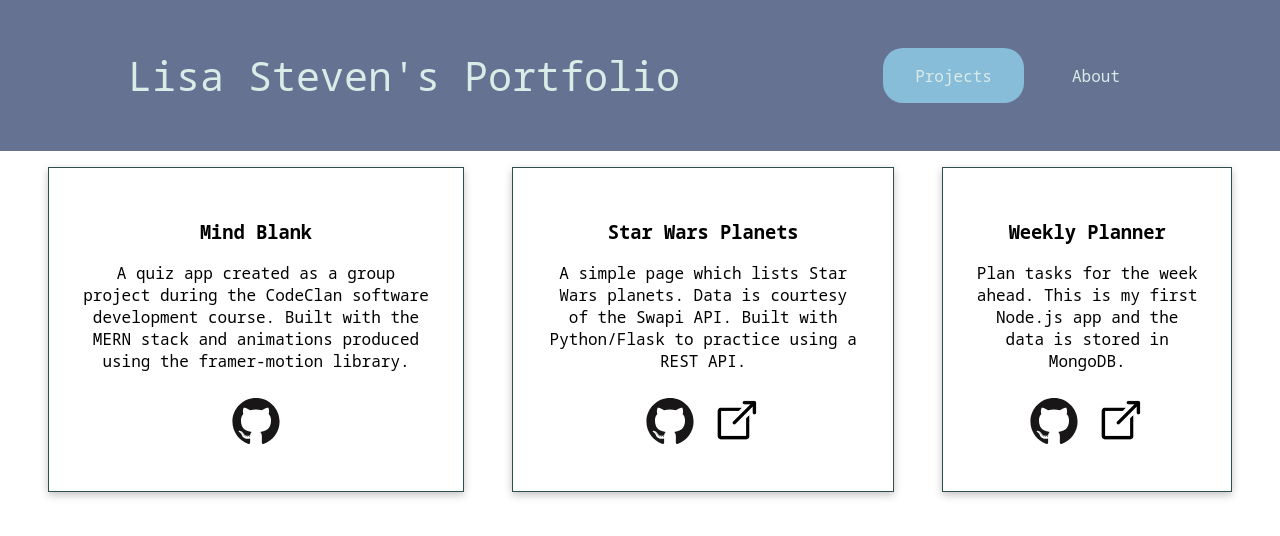
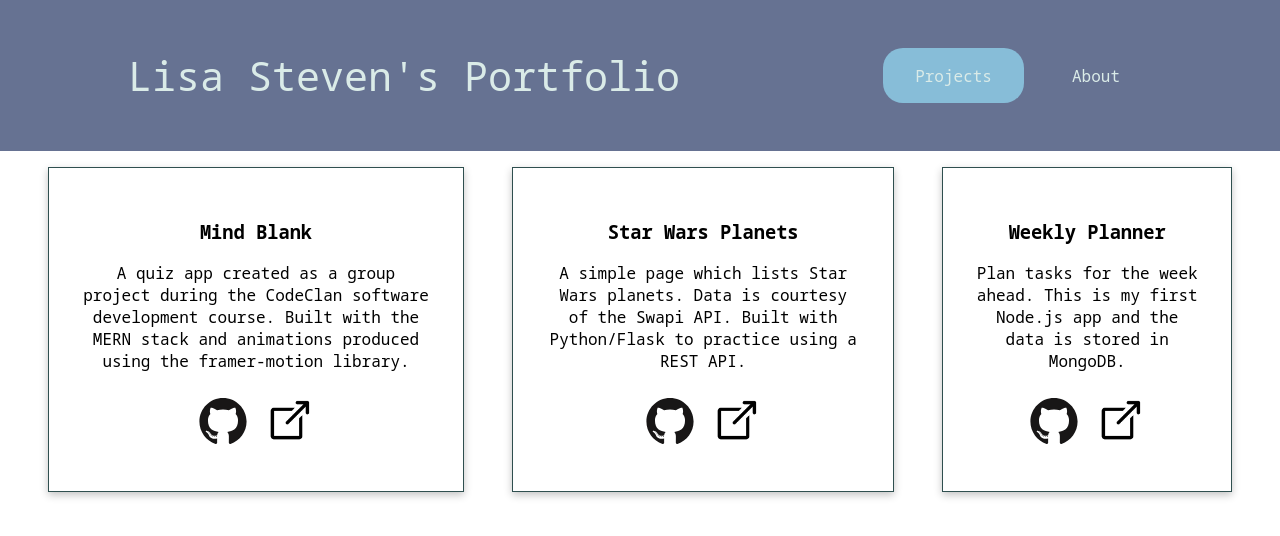
Before and after one commit to LisaS7/portfolio-home, a React (Create React App) app in the folder react-home/: page /projects in a window 1280 px wide. Shown: the top 536 px of the page. Built offline with nearby package versions, Linux system fonts and the light colour scheme.

Commit message:
Added page for mindblank app, installed react-youtube

```diff
--- a/react-home/package.json
+++ b/react-home/package.json
@@ -10,6 +10,7 @@
     "react-dom": "^18.2.0",
     "react-router-dom": "^6.4.1",
     "react-scripts": "^5.0.1",
+    "react-youtube": "^10.1.0",
     "styled-components": "^5.3.9",
     "web-vitals": "^2.1.4"
   },
--- a/react-home/src/App.js
+++ b/react-home/src/App.js
@@ -2,6 +2,7 @@ import React from "react";
 import Navbar from "./components/navbar";
 import Home from "./pages/Home";
 import Projects from "./pages/Projects";
+import MindBlank from "./pages/Projects/MindBlank";
 import About from "./pages/About";
 import { Routes, Route } from "react-router-dom";
 import styled from "styled-components";
@@ -19,6 +20,7 @@ function App() {
         <Routes>
           <Route path="/" element={<Home />} />
           <Route path="/projects" element={<Projects />} />
+          <Route path="/projects/mind-blank" element={<MindBlank />} />
           <Route path="/about" element={<About />} />
         </Routes>
       </Container>
--- a/react-home/src/components/Project.jsx
+++ b/react-home/src/components/Project.jsx
@@ -1,3 +1,4 @@
+import { Link } from "react-router-dom";
 import styled from "styled-components";
 
 export const ProjectCard = styled.div`
@@ -30,3 +31,11 @@ export function ExternalLink({ appName }) {
     </a>
   );
 }
+
+export function InternalLink({ appName }) {
+  return (
+    <Link to={appName}>
+      <img className="logo" src="./external-link.png" alt="view project" />
+    </Link>
+  );
+}
--- a/react-home/src/pages/Projects.jsx
+++ b/react-home/src/pages/Projects.jsx
@@ -1,6 +1,11 @@
 import React from "react";
 import { CardContainer } from "../containers/CardContainer";
-import { GitHub, ExternalLink, ProjectCard } from "../components/Project";
+import {
+  GitHub,
+  ExternalLink,
+  InternalLink,
+  ProjectCard,
+} from "../components/Project";
 
 export default function Projects() {
   return (
@@ -13,6 +18,7 @@ export default function Projects() {
           using the framer-motion library.
         </p>
         <GitHub repo="game-group-project" />
+        <InternalLink appName="mind-blank" />
       </ProjectCard>
       <ProjectCard>
         <h3>Star Wars Planets</h3>
--- /dev/null
+++ b/react-home/src/pages/Projects/MindBlank.jsx
@@ -0,0 +1,10 @@
+import YouTube from "react-youtube";
+
+export default function MindBlank() {
+  return (
+    <>
+      <h1>Mind Blank</h1>
+      <YouTube videoId="hahfdp1couo" />
+    </>
+  );
+}
```
Also changed, not shown: 2 other files (tests, documents, lock files or other folders).
